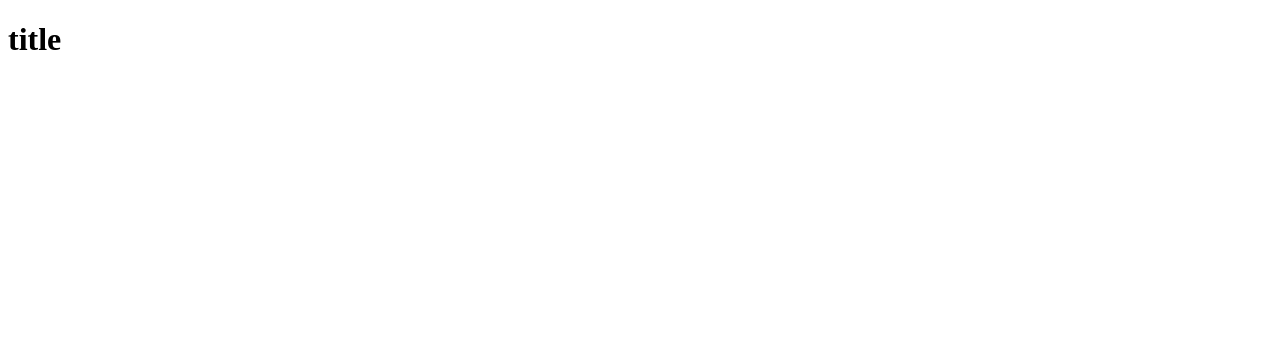
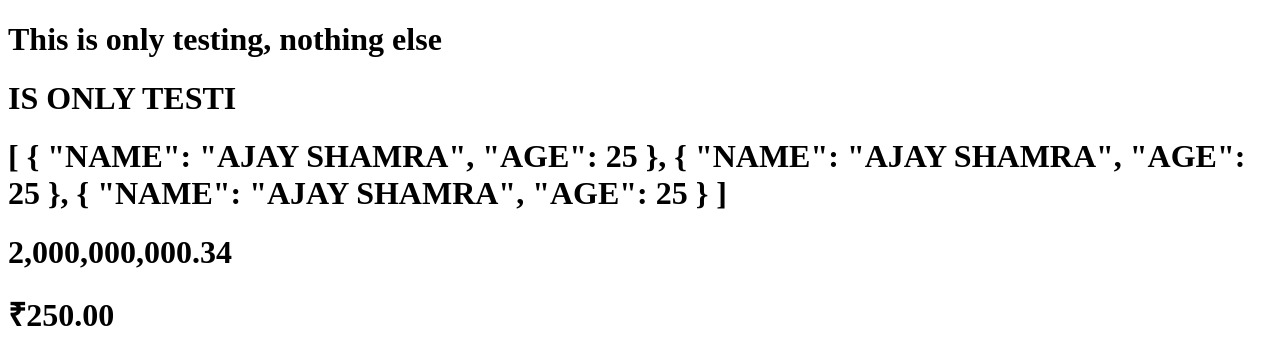
Before and after one commit to jitendrakumar0/my-app, an Angular app: page / in a window 1280 px wide. Shown: the top 364 px of the page. Built offline with nearby package versions, Linux system fonts and the light colour scheme.

Commit message:
# 33 Advance Pipes

```diff
--- a/src/app/app.component.html
+++ b/src/app/app.component.html
@@ -1,2 +1,8 @@
 <h1>{{title}}</h1>
 <router-outlet></router-outlet>
+
+
+<h1>{{title | slice:4:18 | uppercase}}</h1>
+<h1>{{userData | json | uppercase}}</h1>
+<h1>{{002000000000.34000 | number: '0.2'}}</h1>
+<h1>{{250 | currency:'INR'}}</h1>
--- a/src/app/app.component.ts
+++ b/src/app/app.component.ts
@@ -6,5 +6,10 @@ import { Component } from '@angular/core';
   styleUrls: ['./app.component.scss']
 })
 export class AppComponent {
-  title = 'title';
+  title = "This is only testing, nothing else";
+  userData = [
+    {name:'Ajay Shamra', age: 25},
+    {name:'Ajay Shamra', age: 25},
+    {name:'Ajay Shamra', age: 25},
+  ];
 }
```
